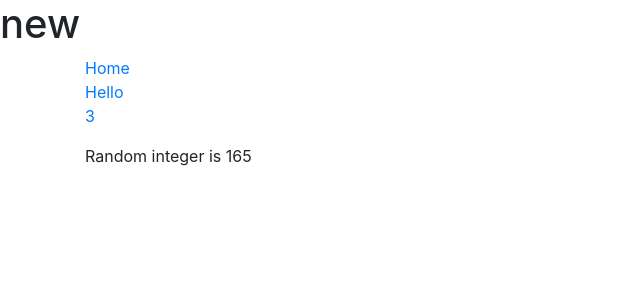
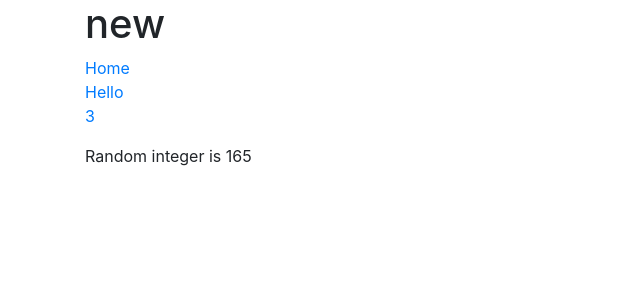
Before and after one commit to OriginalGeekster/oAuth-Project, a Django app: page / in a window 1280 px wide. Shown: the top 300 px of the page, without its empty margins (0-640 px from the left). Run offline with Django 3.2, Linux system fonts and the light colour scheme; some libraries are stand-ins or nearby versions.

Commit message:
messin around in html

```diff
--- a/templates/base.html
+++ b/templates/base.html
@@ -3,7 +3,7 @@
 <html>
 <title>website project</title>
 <head>
-       <h1>new</h1>
+       <div class="container"><h1>new</h1></div>
        {% include 'snippets/css.html' %}
 </head>
 
```
